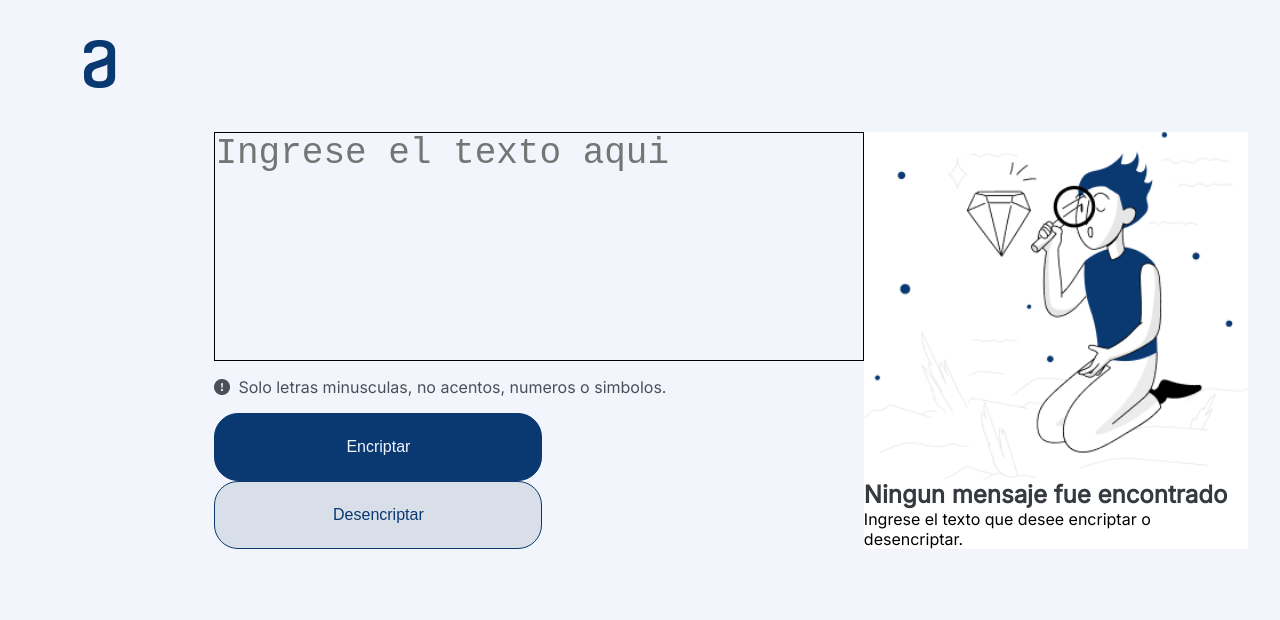
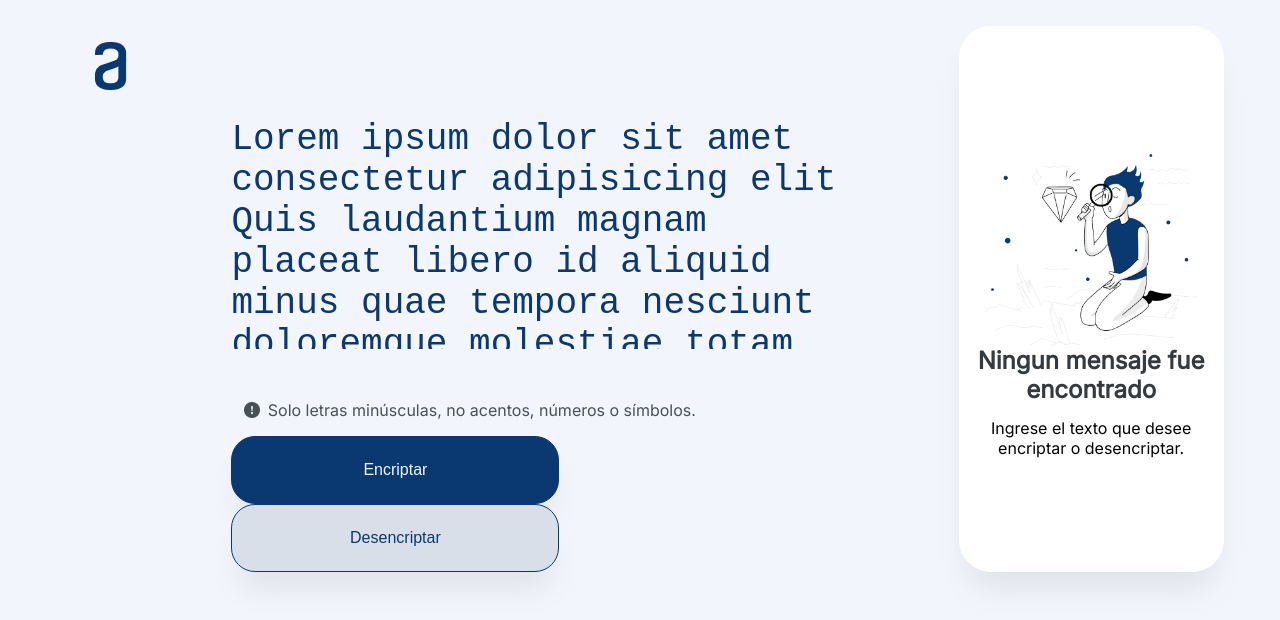
Before and after one commit to Allan9099/encriptador-de-texto-por-allan-farias, a plain HTML site: page index.html in a window 1280 px wide. Drawn offline with Linux system fonts and the light colour scheme.

Commit message:
Se construyo y organizo la estructura basica del HTML y CSS

```diff
--- a/index.html
+++ b/index.html
@@ -7,27 +7,23 @@
     <link rel="stylesheet" href="./styles/style.css">
 </head>
 <body>
-    <header class="encabezado">
-
-        <img class="encabezado__logo" src="./assets/Alura-min.png" alt='logo de Alura minimalista, solo la "a"'>
-
-    </header>
     <main class="cuerpo">
         <section class="cuerpo__seccionUsuario">
-            <textarea type="text" class="cuerpo__seccionUsuario__texto" id="texto" placeholder="Ingrese el texto aqui"></textarea>
-            <a class="cuerpo__seccionUsuario__advertencia">
-                <img src="./assets/Small-warning.png">
-                Solo letras minusculas, no acentos, numeros o simbolos.
-            </a>
+            <img class="encabezado__logo" src="./assets/Alura-min.png" alt='logo de Alura minimalista, solo la "a"'>
+            <textarea type="text" class="cuerpo__seccionUsuario__texto" id="texto" placeholder="Ingrese el texto aqui">Lorem ipsum dolor sit amet consectetur adipisicing elit Quis laudantium magnam placeat libero id aliquid minus quae tempora nesciunt doloremque molestiae totam at tenetur itaque ex nemo rem officia voluptatum Lorem ipsum dolor sit amet consectetur adipisicing elit Est inventore eligendi Quaerat est maxime neque ab inventore delectus nam perspiciatis ipsam voluptas asperiores facere saepe veniam quis sint nihil exercitationem</textarea>
             <div class="cuerpo__seccionUsuario__botones">
+                <a class="cuerpo__seccionUsuario__advertencia">
+                    <img src="./assets/Small-warning.png">
+                    Solo letras minúsculas, no acentos, números o símbolos.
+                </a>
                 <button class="cuerpo__seccionUsuario__boton" id="encriptar">Encriptar</button>
                 <button class="cuerpo__seccionUsuario__boton" id="desencriptar">Desencriptar</button>
             </div>
         </section>
         <section class="cuerpo__seccionResultado">
-            <img src="./assets/imagen-encriptador.png">
+            <img class="imagen" src="./assets/imagen-encriptador.png">
             <h1 class="cuerpo__seccionResultado__resultado"><strong class="bold">Ningun mensaje fue encontrado</strong></h1>
-            <p class="cuerpo__seccionResultado__intruccion"></p>
+            <p class="cuerpo__seccionResultado__instruccion"></p>
         </section>
 
     </main>
--- a/styles/style.css
+++ b/styles/style.css
@@ -33,7 +33,12 @@
 
 .encabezado__logo {
 
-    padding: 40px;
+    position: absolute;
+    left: 2%;
+    top: 2%;
+    padding: 2%;
+    width: 120px;
+    height: auto;
 
 }
 
@@ -41,6 +46,7 @@ body {
 
     background-color: var(--color-1);
     box-sizing: border-box;
+    padding: 2%;
 
 }
 
@@ -49,8 +55,8 @@ body {
     display: flex;
     font-family: var(--fuente-primaria);
     justify-content: space-between;
+    gap: 50px;
     padding: 0 2.5%;
-
 
 }
 
@@ -58,7 +64,9 @@ body {
 
     display: flex;
     flex-direction: column;
-    padding-left: 15%;
+    padding: 8% 5% 0% 15%;
+    width: 70%;
+    gap: 35px;
 
 }
 
@@ -66,13 +74,13 @@ body {
 
     width: 100%;
     height: 100%;
-    padding: 0;
-    border: 1px solid;
+    border: none;
     background-color: transparent;
     box-sizing: border-box;
     font-size: var(--tamaño-fuente-titulos);
     resize: none;
     text-align: left;
+    color: var(--color-2);
 
 }
 
@@ -82,21 +90,28 @@ body {
 
 }
 
-.cuerpo__seccionResultado{
+.cuerpo__seccionUsuario__texto::placeholder {
 
-    display: flex;
-    flex-direction: column;
-    background-color: white;
+    color: var(--color-2);
 
 }
 
 .cuerpo__seccionUsuario__advertencia {
 
+    position: relative;
+    left: 2%;
     color: var(--color-3);
     gap: 8px;
     padding: 16px 0px;
     display: flex;
     align-items: center;
+
+}
+
+.cuerpo__seccionUsuario__botones {
+
+    width: 100%;
+    justify-content: space-between;
 
 }
 
@@ -109,6 +124,7 @@ body {
     border-radius: 24px;
     border-color: var(--color-2);
     text-align: center;
+    box-shadow: 0px 24px 32px -8px rgba(0, 0, 0, 0.08);
 
 }
 
@@ -137,3 +153,31 @@ body {
     background-color: var(--color-4-press);
 
 }
+/*---------------------------------------------------seccion resultado----------------------------------------------------------------*/
+.cuerpo__seccionResultado{
+
+    display: flex;
+    flex-direction: column;
+    background-color: white;
+    width: 30%;
+    align-items: center;
+    padding: 11% 0;
+    border-radius: 32px;
+    text-align: center;
+    box-shadow: 0px 24px 32px -8px rgba(0, 0, 0, 0.08);
+
+}
+
+.cuerpo__seccionResultado__instruccion {
+
+    position: relative;
+    top: 5%;
+
+}
+
+.imagen {
+
+    width: 80%;
+    height: auto;
+
+}
```
